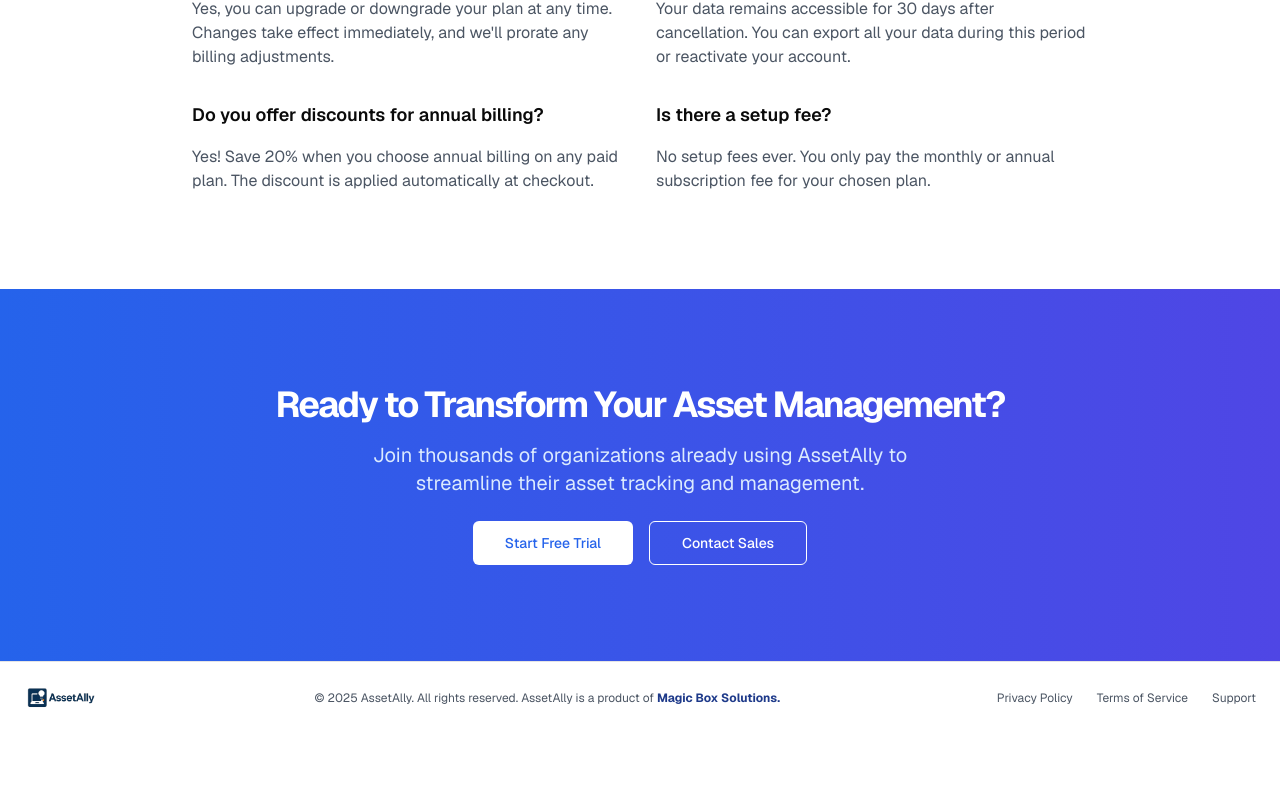
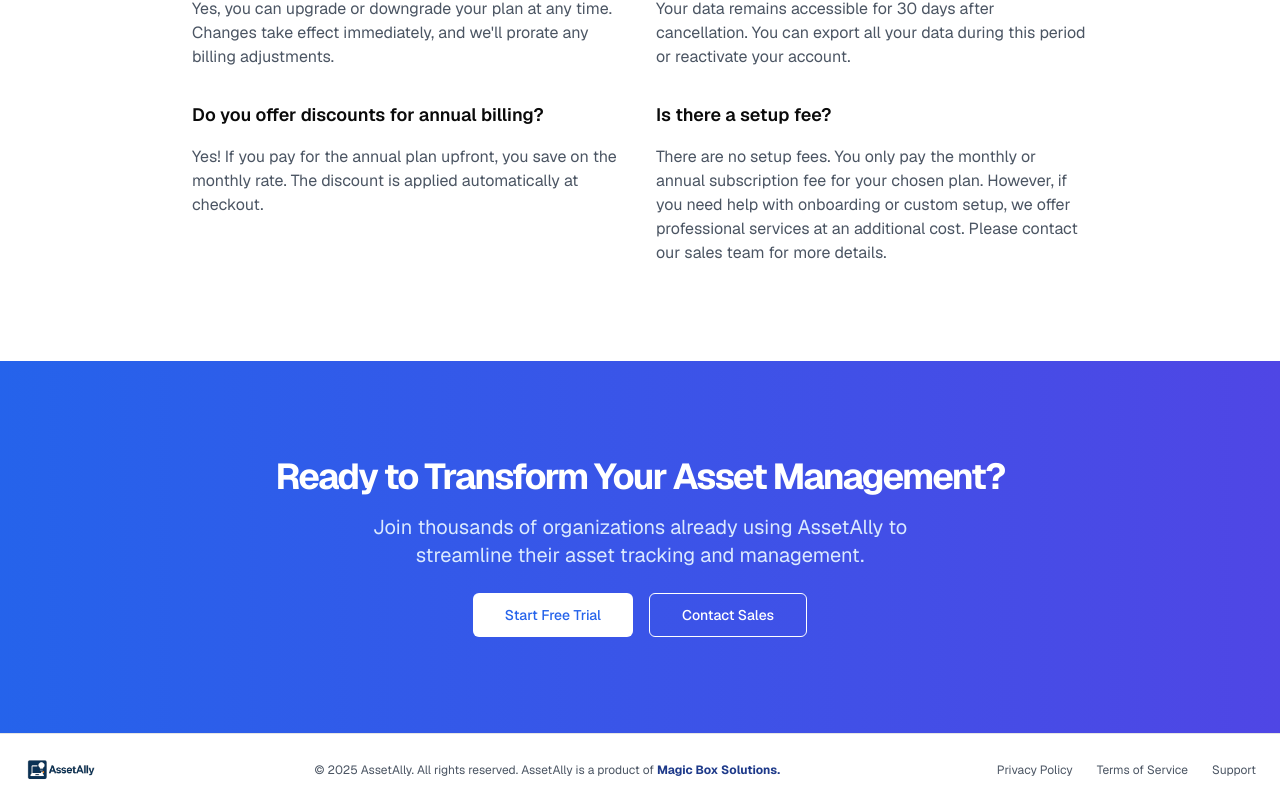
Before and after one commit to lominism/asset-ally, a Next.js app: page /pricing in a window 1280 px wide. Shown: the part 2439-3245 px from the top of the page. Before the commit the page ends 3173 px from the top, so only its background shows below. Built offline with nearby package versions, Linux system fonts and the light colour scheme.

Commit message:
adjusted FAQ section

```diff
--- a/app/pricing/page.tsx
+++ b/app/pricing/page.tsx
@@ -463,16 +463,20 @@ export default function PricingPage() {
                   Do you offer discounts for annual billing?
                 </h3>
                 <p className="text-gray-600">
-                  Yes! Save 20% when you choose annual billing on any paid plan.
-                  The discount is applied automatically at checkout.
+                  Yes! If you pay for the annual plan upfront, you save on the
+                  monthly rate. The discount is applied automatically at
+                  checkout.
                 </p>
               </div>
 
               <div className="space-y-4">
                 <h3 className="text-lg font-semibold">Is there a setup fee?</h3>
                 <p className="text-gray-600">
-                  No setup fees ever. You only pay the monthly or annual
-                  subscription fee for your chosen plan.
+                  There are no setup fees. You only pay the monthly or annual
+                  subscription fee for your chosen plan. However, if you need
+                  help with onboarding or custom setup, we offer professional
+                  services at an additional cost. Please contact our sales team
+                  for more details.
                 </p>
               </div>
             </div>
```
